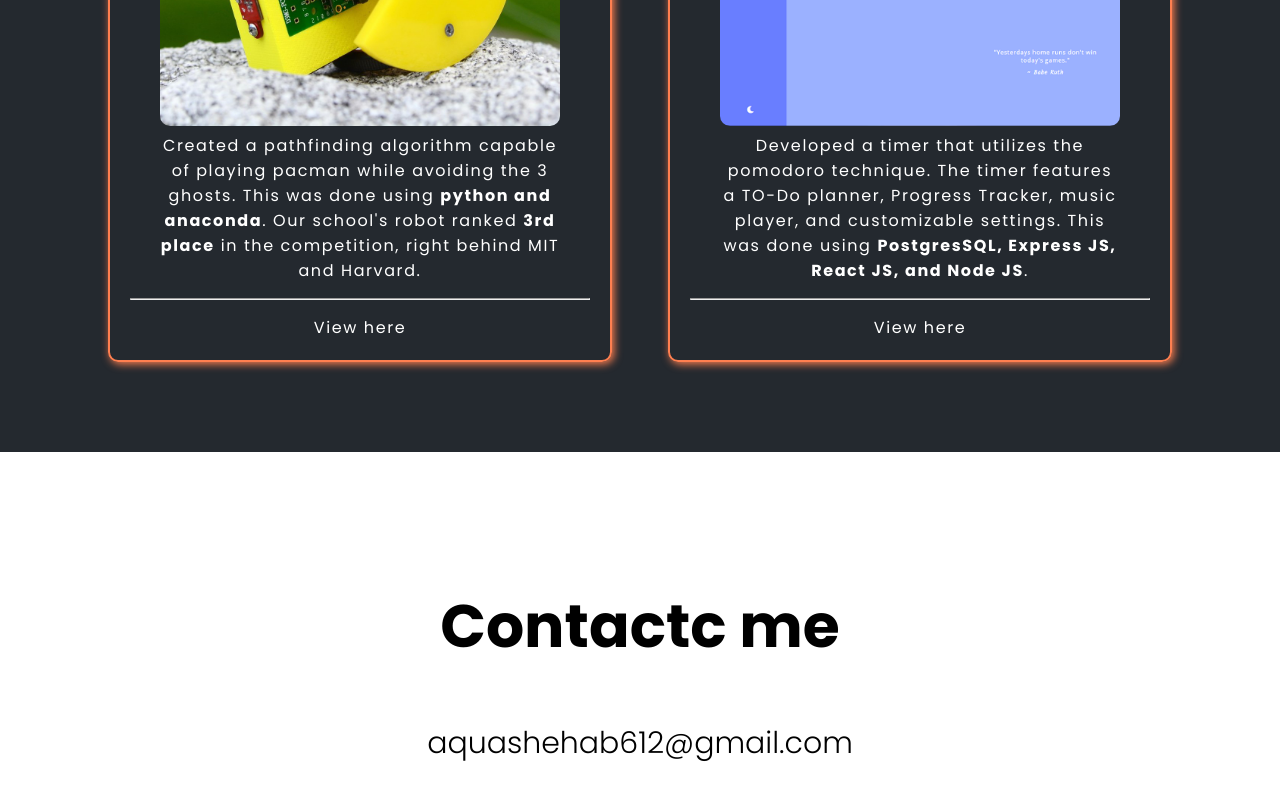
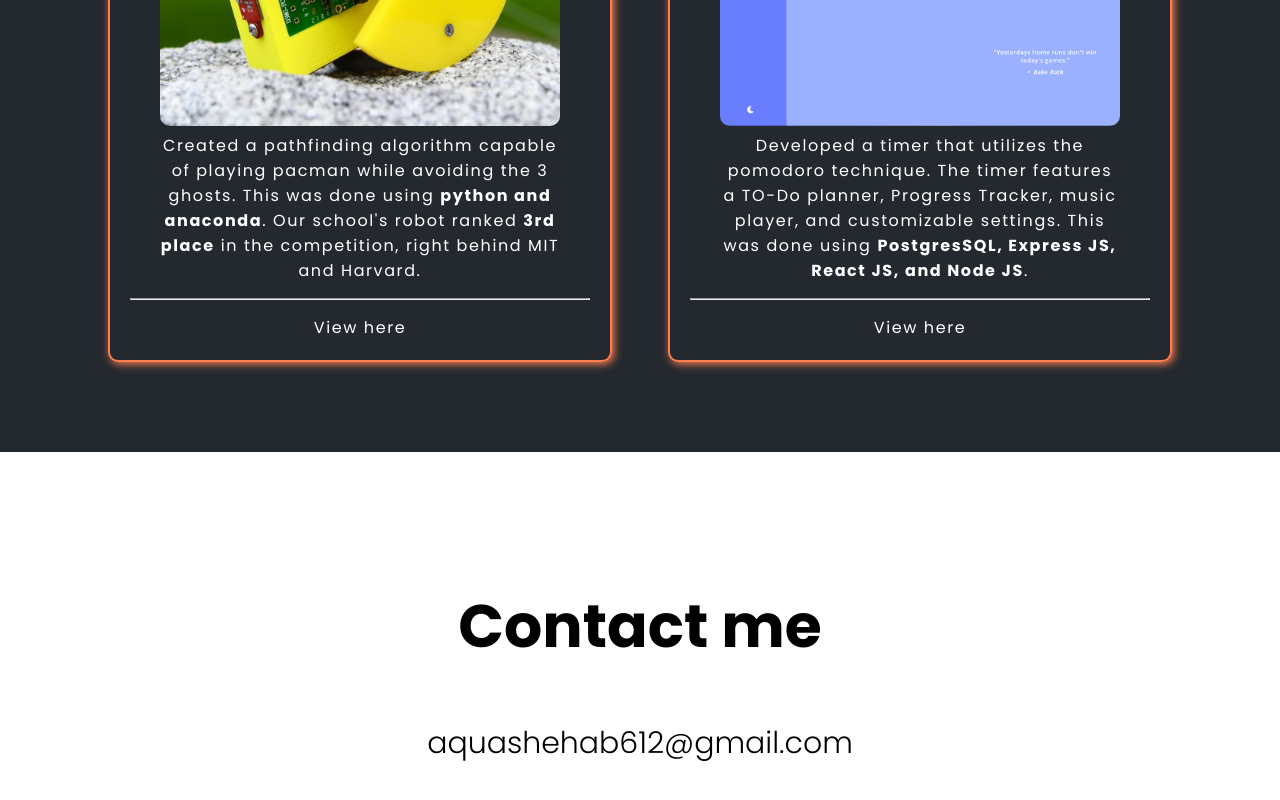
Before and after one commit to ShehabMohsen/ShehabMohsen.github.io, a plain HTML site: page index.html in a window 1280 px wide. Shown: the part 2082-2882 px from the top of the page. Drawn offline with Linux system fonts and the light colour scheme.

Commit message:
spelling

```diff
--- a/index.html
+++ b/index.html
@@ -132,7 +132,7 @@
       </div>
     </section>
     <footer class="footer" id="contact-me">
-      <h2>Contactc me</h2>
+      <h2>Contact me</h2>
       <p>aquashehab612@gmail.com</p>
     </footer>
   </body>
```
